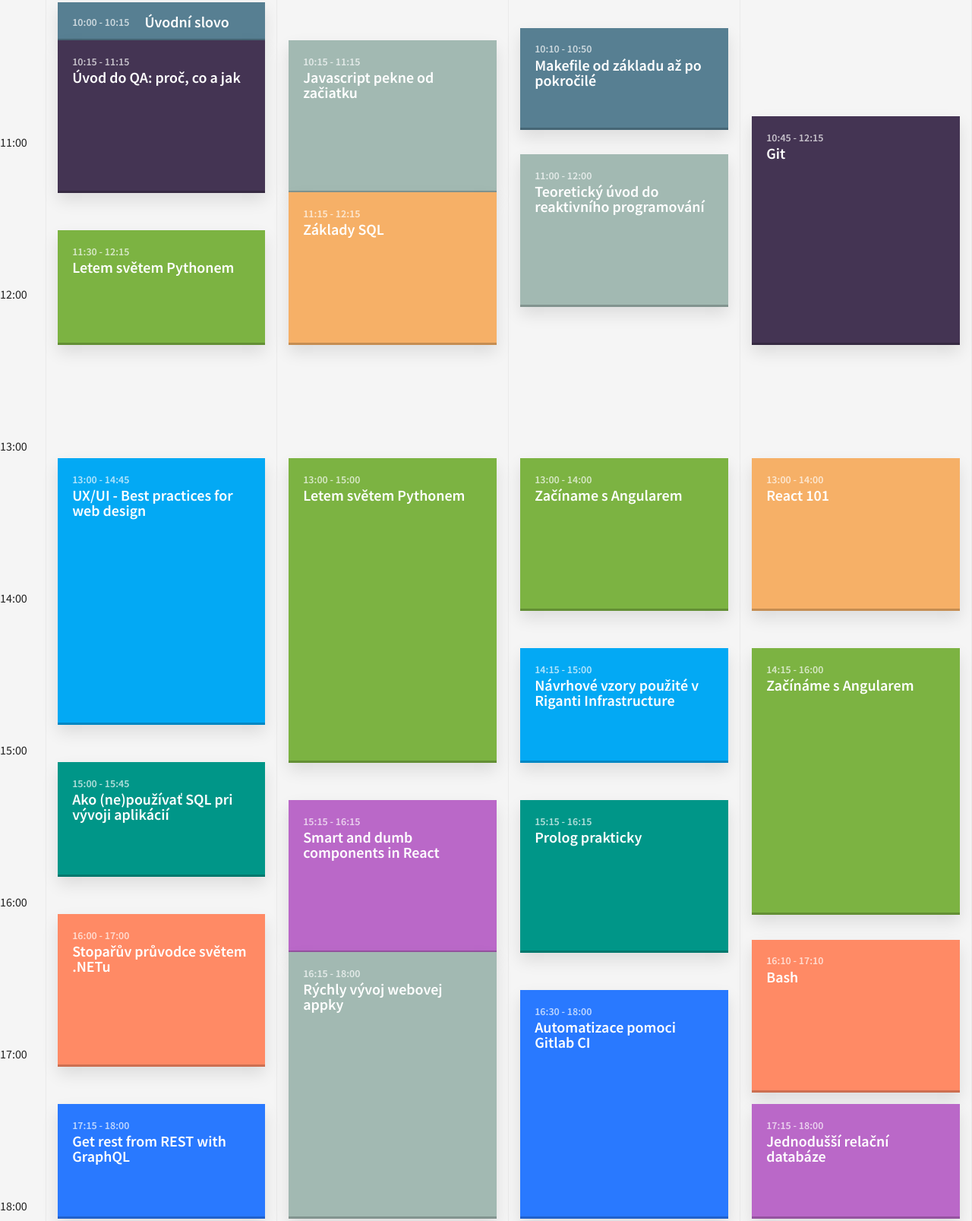
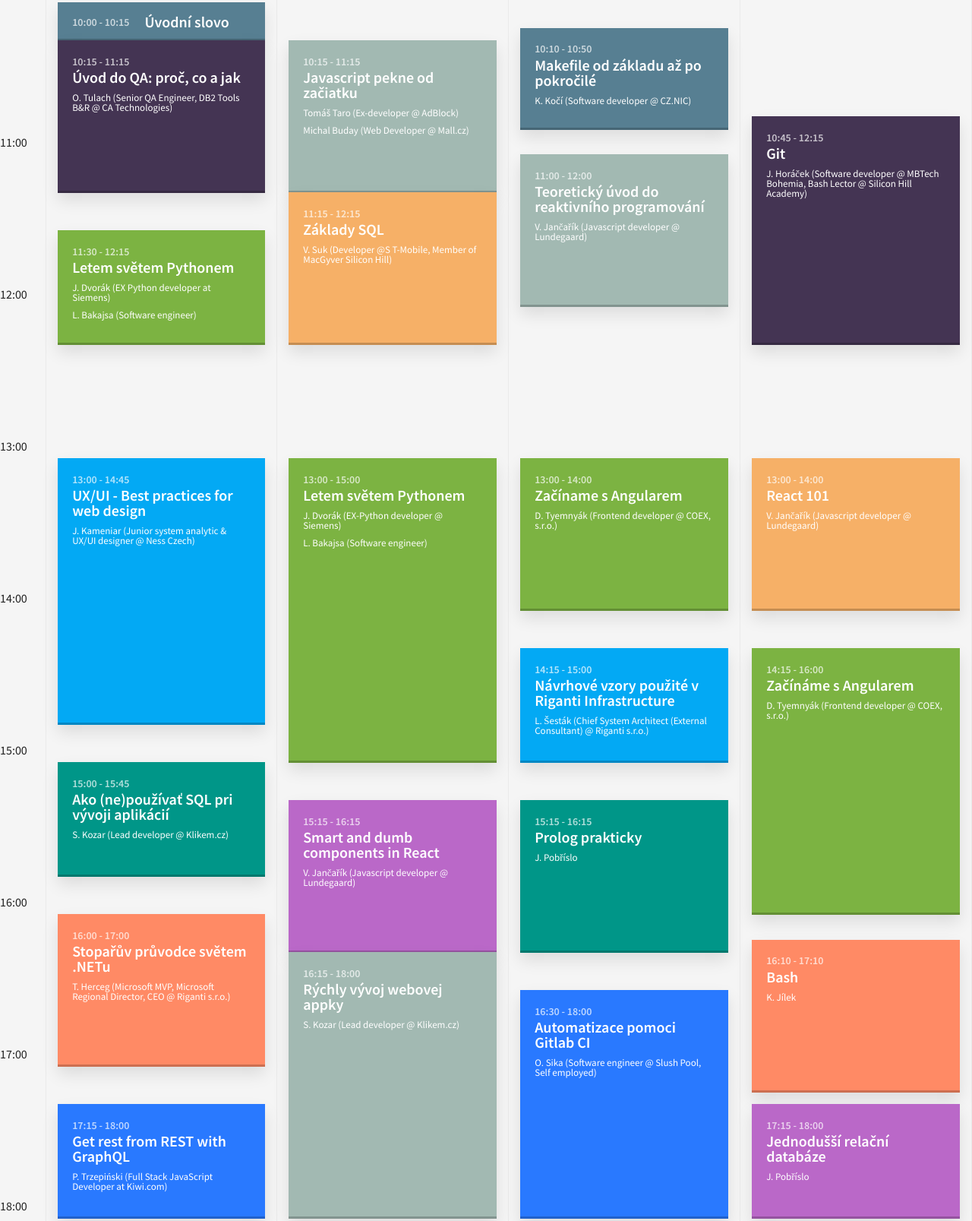
Before and after one commit to tomasko126/Meet-and-Code, a plain HTML site: page index.html in a window 1280 px wide. Shown: the part 431-2038 px from the top of the page at 76% size. Drawn offline with Linux system fonts and the light colour scheme.

Commit message:
Add speakers with titles on front page
Small typos have also been fixed

```diff
--- a/css/index.css
+++ b/css/index.css
@@ -91,6 +91,11 @@ h3 {
     margin: 1em 2em;
 }
 
+.event-speakers {
+    margin-top: 10px;
+    font-size: small;
+}
+
 footer {
     width: 100%;
     height: 50px;
--- a/index.html
+++ b/index.html
@@ -61,31 +61,38 @@
                         <li class="single-event" data-start="10:15" data-end="11:15" data-content="event-q-and-a" data-event="event-2">
                             <a href="#0">
                                 <em class="event-name">Úvod do QA: proč, co a jak</em>
+                                <p class="event-speakers">O. Tulach (Senior QA Engineer, DB2 Tools B&R @ CA Technologies)</p>
                             </a>
                         </li>
                         <li class="single-event" data-start="11:30" data-end="12:15" data-content="event-python-basics" data-event="event-5">
                             <a href="#0">
                                 <em class="event-name">Letem světem Pythonem</em>
+                                <p class="event-speakers">J. Dvorák (EX Python developer at Siemens)</p>
+                                <p class="event-speakers">L. Bakajsa (Software engineer)</p>
                             </a>
                         </li>
                         <li class="single-event" data-start="13:00" data-end="14:45" data-content="event-ux-ui-best-practices" data-event="event-6">
                             <a href="#0">
                                 <em class="event-name">UX/UI - Best practices for web design</em>
+                                <p class="event-speakers">J. Kameniar (Junior system analytic & UX/UI designer @ Ness Czech)</p>
                             </a>
                         </li>
                         <li class="single-event" data-start="15:00" data-end="15:45" data-content="event-sql-php" data-event="event-7">
                             <a href="#0">
                                 <em class="event-name">Ako (ne)používať SQL pri vývoji aplikácií</em>
+                                <p class="event-speakers">S. Kozar (Lead developer @ Klikem.cz)</p>
                             </a>
                         </li>
                         <li class="single-event" data-start="16:00" data-end="17:00" data-content="event-dot-net" data-event="event-8">
                             <a href="#0">
                                 <em class="event-name">Stopařův průvodce světem .NETu</em>
+                                <p class="event-speakers">T. Herceg (Microsoft MVP, Microsoft Regional Director, CEO @ Riganti s.r.o.)</p>
                             </a>
                         </li>
                         <li class="single-event" data-start="17:15" data-end="18:00" data-content="event-graphql" data-event="event-9">
                             <a href="#0">
                                 <em class="event-name">Get rest from REST with GraphQL</em>
+                                <p class="event-speakers">P. Trzepiński (Full Stack JavaScript Developer at Kiwi.com)</p>
                             </a>
                         </li>
                     </ul>
@@ -96,26 +103,33 @@
                         <li class="single-event" data-start="10:15" data-end="11:15" data-content="event-vanilla-js" data-event="event-3">
                             <a href="#0">
                                 <em class="event-name">Javascript pekne od začiatku</em>
+                                <p class="event-speakers">Tomáš Taro (Ex-developer @ AdBlock)</p>
+                                <p class="event-speakers">Michal Buday (Web Developer @ Mall.cz)</p>
                             </a>
                         </li>
                         <li class="single-event" data-start="11:15" data-end="12:15" data-content="event-sql-basics" data-event="event-4">
                             <a href="#0">
                                 <em class="event-name">Základy SQL</em>
+                                <p class="event-speakers">V. Suk (Developer @S T-Mobile, Member of MacGyver Silicon Hill)</p>
                             </a>
                         </li>
                         <li class="single-event" data-start="13:00" data-end="15:00" data-content="event-python-basics-ws" data-event="event-5">
                             <a href="#0">
                                 <em class="event-name">Letem světem Pythonem</em>
+                                <p class="event-speakers">J. Dvorák (EX-Python developer @ Siemens)</p>
+                                <p class="event-speakers">L. Bakajsa (Software engineer)</p>
                             </a>
                         </li>
                         <li class="single-event" data-start="15:15" data-end="16:15" data-content="event-react-components" data-event="event-10">
                             <a href="#0">
                                 <em class="event-name">Smart and dumb components in React</em>
+                                <p class="event-speakers">V. Jančařík (Javascript developer @ Lundegaard)</p>
                             </a>
                         </li>
                         <li class="single-event" data-start="16:15" data-end="18:00" data-content="event-fast-web-app" data-event="event-3">
                             <a href="#0">
                                 <em class="event-name">Rýchly vývoj webovej appky</em>
+                                <p class="event-speakers">S. Kozar (Lead developer @ Klikem.cz)</p>
                             </a>
                         </li>
                     </ul>
@@ -126,31 +140,37 @@
                         <li class="single-event" data-start="10:10" data-end="10:50" data-content="event-makefile" data-event="event-1">
                             <a href="#0">
                                 <em class="event-name">Makefile od základu až po pokročilé</em>
+                                <p class="event-speakers">K. Kočí (Software developer @ CZ.NIC)</p>
                             </a>
                         </li>
                         <li class="single-event" data-start="11:00" data-end="12:00" data-content="event-react-programming" data-event="event-3">
                             <a href="#0">
                                 <em class="event-name">Teoretický úvod do reaktivního programování</em>
+                                <p class="event-speakers">V. Jančařík (Javascript developer @ Lundegaard)</p>
                             </a>
                         </li>
                         <li class="single-event" data-start="13:00" data-end="14:00" data-content="event-angular" data-event="event-5">
                             <a href="#0">
                                 <em class="event-name">Začíname s Angularem</em>
+                                <p class="event-speakers">D. Tyemnyák (Frontend developer @ COEX, s.r.o.)</p>
                             </a>
                         </li>
                         <li class="single-event" data-start="14:15" data-end="15:00" data-content="event-apps-architecture" data-event="event-6">
                             <a href="#0">
                                 <em class="event-name">Návrhové vzory použité v Riganti Infrastructure</em>
+                                <p class="event-speakers">L. Šesták (Chief System Architect (External Consultant) @ Riganti s.r.o.)</p>
                             </a>
                         </li>
                         <li class="single-event" data-start="15:15" data-end="16:15" data-content="event-prolog" data-event="event-7">
                             <a href="#0">
                                 <em class="event-name">Prolog prakticky</em>
+                                <p class="event-speakers">J. Pobříslo</p>
                             </a>
                         </li>
                         <li class="single-event" data-start="16:30" data-end="18:00" data-content="event-gitlab" data-event="event-9">
                             <a href="#0">
                                 <em class="event-name">Automatizace pomoci Gitlab CI</em>
+                                <p class="event-speakers">O. Sika (Software engineer @ Slush Pool, Self employed)</p>
                             </a>
                         </li>
                     </ul>
@@ -161,26 +181,31 @@
                         <li class="single-event" data-start="10:45" data-end="12:15" data-content="event-git" data-event="event-2">
                             <a href="#0">
                                 <em class="event-name">Git</em>
+                                <p class="event-speakers">J. Horáček (Software developer @ MBTech Bohemia, Bash Lector @ Silicon Hill Academy)</p>
                             </a>
                         </li>
                         <li class="single-event" data-start="13:00" data-end="14:00" data-content="event-react" data-event="event-4">
                             <a href="#0">
                                 <em class="event-name">React 101</em>
+                                <p class="event-speakers">V. Jančařík (Javascript developer @ Lundegaard)</p>
                             </a>
                         </li>
                         <li class="single-event" data-start="14:15" data-end="16:00" data-content="event-angular-ws" data-event="event-5">
                             <a href="#0">
                                 <em class="event-name">Začínáme s Angularem</em>
+                                <p class="event-speakers">D. Tyemnyák (Frontend developer @ COEX, s.r.o.)</p>
                             </a>
                         </li>
                         <li class="single-event" data-start="16:10" data-end="17:10" data-content="event-bash" data-event="event-8">
                             <a href="#0">
                                 <em class="event-name">Bash</em>
+                                <p class="event-speakers">K. Jílek</p>
                             </a>
                         </li>
                         <li class="single-event" data-start="17:15" data-end="18:00" data-content="event-databases" data-event="event-10">
                             <a href="#0">
                                 <em class="event-name">Jednodušší relační databáze</em>
+                                <p class="event-speakers">J. Pobříslo</p>
                             </a>
                         </li>
                     </ul>
```
Also changed, not shown: html/event-apps-architecture.html (+1 -1 lines), html/event-gitlab.html (+1 -1 lines), html/event-graphql.html (+1 -1 lines), html/event-sql-basics.html (+1 -1 lines), html/event-sql-php.html (+1 -1 lines).
